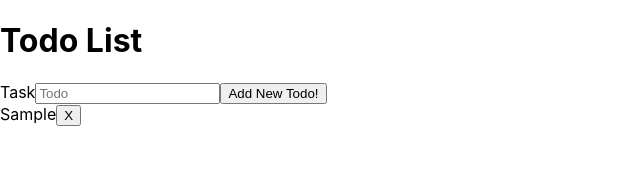
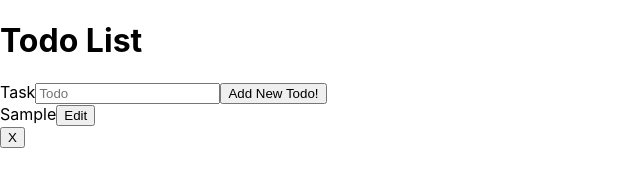
Before and after one commit to quentinikeno/Springboard-SEC-Unit-39.9-React-Forms-Exercise, a React (Create React App) app in the folder todo-app/: page / in a window 1280 px wide. Both pictures are taken after typing "Sample" into the empty fields and a click on the button "Add New Todo!". Shown: the top 194 px of the page, without its empty margins (0-640 px from the left). Built offline with nearby package versions, Linux system fonts and the light colour scheme.

Commit message:
Add state to show EditTodoForm

```diff
--- a/todo-app/src/Todo.js
+++ b/todo-app/src/Todo.js
@@ -3,17 +3,31 @@ import EditTodoForm from "./EditTodoForm";
 
 const Todo = ({ id, task, removeTodo, editTodo }) => {
 	const [isEditing, setIsEditing] = useState(false);
-	const handleClick = () => {
+	const handleDeleteClick = () => {
 		removeTodo(id);
+	};
+	const handleEditClick = () => {
+		setIsEditing(true);
 	};
 	return (
 		<div>
 			{isEditing ? (
-				<EditTodoForm id={id} task={task} editTodo={editTodo} />
+				<EditTodoForm
+					id={id}
+					task={task}
+					editTodo={editTodo}
+					setIsEditing={setIsEditing}
+				/>
 			) : (
-				task
+				<div>
+					<span>{task}</span>
+					<button className="Todo-edit-btn" onClick={handleEditClick}>
+						Edit
+					</button>
+				</div>
 			)}
-			<button className="Todo-delete-btn" onClick={handleClick}>
+
+			<button className="Todo-delete-btn" onClick={handleDeleteClick}>
 				X
 			</button>
 		</div>
```
